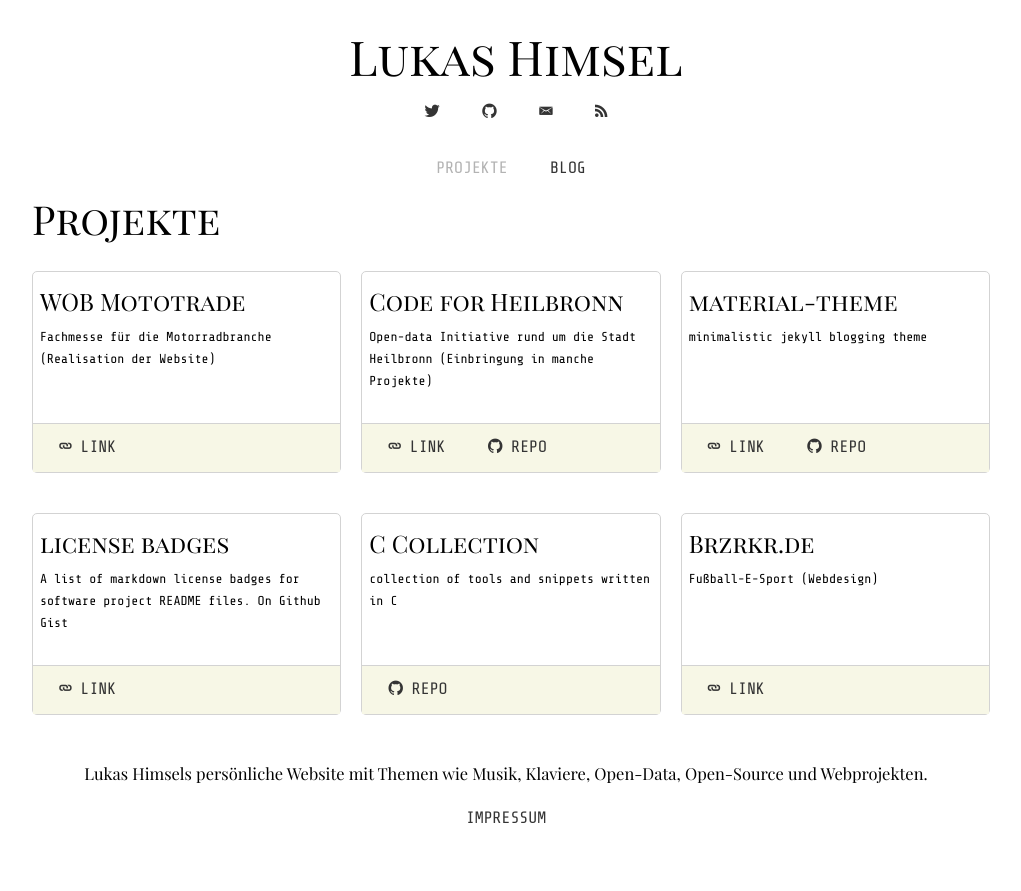
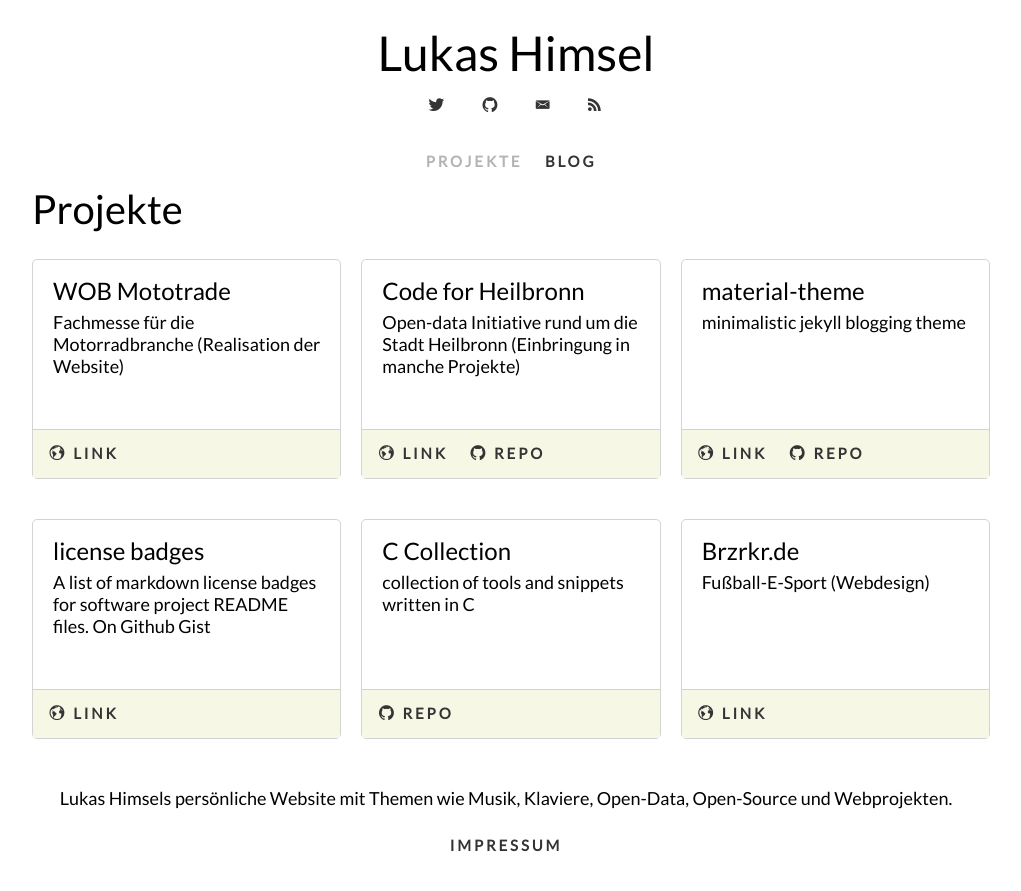
Before and after one commit to NishkaDG/lukas-h.github.io, a Jekyll site: the page built from index.html, in a window 1280 px wide. Shown: the top 891 px of the page, without its empty margins (129-1150 px from the left). Built offline with Jekyll 4.4.1, drawn with Linux system fonts in a browser that asks for light colours; some web fonts are replaced.

Commit message:
new fonts

```diff
--- a/assets/css/main.css
+++ b/assets/css/main.css
@@ -3,6 +3,7 @@
  * A simple, responsive, and handy CSS grid by @cobyism
  * https://github.com/cobyism/gridism
  */
+@import url('https://fonts.googleapis.com/css?family=Lato');
 
 /* Preserve some sanity */
 .grid,
@@ -108,29 +109,13 @@
   .hide-on-desktops {
     display: none !important;
   }
-}
-
-@font-face {
-  font-family: 'Playfair Display';
-  font-style: normal;
-  font-weight: 400;
-  src: url(../fonts/pf.ttf) format('truetype');
-}
-@font-face {
-  font-family: 'Playfair Display SC';
-  font-style: normal;
-  font-weight: 400;
-  src: url(../fonts/pfsc.ttf) format('truetype');
-}
-@font-face {
-  font-family: 'Share Tech Mono';
-  font-style: normal;
-  font-weight: 400;
-  src: url(../fonts/st.ttf) format('truetype');
+  .card-content{
+     padding: 10px 20px 20px !important;
+  }
 }
 body{
-    font-family: 'Playfair Display', serif;
-    font-size: 16.5px;
+   font-family: 'Lato', sans-serif;
+    font-size: 18px;
 }
 h1{ font-size: 3rem; }
 h2{ font-size: 2.5rem; }
@@ -140,7 +125,7 @@
 h6{ font-size: 1.2rem; }
 h1, h2, h3, h4, h5, h6{
     margin: 6px 0 6px;
-    font-family: 'Playfair Display SC', serif;
+   font-family: 'Lato', sans-serif;
     font-weight: 500;
 }
 a{
@@ -179,7 +164,7 @@
     display: inline-block;
     height: 36px;
     line-height: 36px;
-    padding: 0 1.2rem;
+    padding: 0 0.6rem;
     cursor: pointer;
     transition: background-color .2s;
     vertical-align: middle;
@@ -188,7 +173,17 @@
     box-shadow: none;
     -webkit-tap-highlight-color: transparent;
     text-decoration: none;
-    font-family: 'Share Tech Mono', monospace;
+    text-transform: uppercase;
+    font-size: 15px;
+    font-weight: 600;
+    letter-spacing: .18rem;
+    font-family:'Lato',sans-serif;
+}
+.github-icon, .twitter-icon, .mail-icon, .rss-icon{
+    padding: 0 1rem;
+}
+.btn i{
+  font-size: 17px;
 }
 .btn:focus, .btn:hover {
     background-color: rgba(0,0,0,0.1);
@@ -211,11 +206,6 @@
     margin: 0;
     padding: 7px 7px 5px;
     min-height: calc(175px - 36px);
-}
-.card-content span, small{
-    font-family: 'Share Tech Mono', monospace;
-    font-size: 13px;
-    line-height: 17px;
 }
 .card-action{
     border-top: 1px solid lightgrey;
@@ -241,16 +231,18 @@
 .post-content h4,
 .post-content h5,
 .post-content h6{
-    font-family: 'Playfair Display', serif;
+   font-family: 'Lato', sans-serif;
     padding-left: 8px;
     border-left: 5px solid #db4646;
 }
 .chip{
     display: inline-block;
     height: 30px;
-    font-family: 'Share Tech Mono', monospace;
+    text-transform: uppercase;
     font-size: 13px;
-    font-weight: 500;
+    font-weight: 600;
+    letter-spacing: .18rem;
+    font-family:'Lato',sans-serif;
     line-height: 30px;
     padding: 0 10px;
     border-radius: 15px;
@@ -258,11 +250,14 @@
     margin-bottom: 5px;
     margin-right: 5px;
 }
+.chip i{
+    font-size: 17px;
+}
 code, kbd{
     background: #eaeaea;
     border-radius: 3px;
     line-height: 16.5px;
-    font-family: 'Share Tech Mono', monospace;
-    font-size: 15px;
+    font-family:monospace;
+    font-size: 17px;
     padding: 2px 4px;
 }
--- a/blog.html
+++ b/blog.html
@@ -6,9 +6,9 @@
 <a class="btn" href="index.html">PROJEKTE</a>
 <a class="btn disabled" href="#">BLOG</a>
 </div>
+<h2>Blog</h2>
 <div class="card align-left">
 <div class="card-content">
-					<h2>Blog</h2>
 {% for post in site.posts %}
 <div id="{{ post.date | date: "%F-%H" }}" class="align-left post">
 	<article itemscope itemtype="http://schema.org/BlogPosting">
--- a/index.html
+++ b/index.html
@@ -18,7 +18,7 @@
     </div>
     <div class="card-action">
         {% if p.link %}
-        <a href="{{ p.link }}" class="btn"><i class="icon ion-link"></i> LINK</a>
+        <a href="{{ p.link }}" class="btn"><i class="icon ion-earth"></i> LINK</a>
         {% endif %}
         {% if p.github %}
         <a href="{{ p.github }}" class="btn"><i class="icon ion-social-github"></i> REPO</a>
@@ -34,7 +34,7 @@
     </div>
     <div class="card-action">
         {% if p.link %}
-        <a href="{{ p.link }}" class="btn"><i class="icon ion-link"></i> LINK</a>
+        <a href="{{ p.link }}" class="btn"><i class="icon ion-earth"></i> LINK</a>
         {% endif %}
         {% if p.github %}
         <a href="{{ p.github }}" class="btn"><i class="icon ion-social-github"></i> REPO</a>
```
Also changed, not shown: _posts/2017-04-12-Mit-JavaFX-loslegen.md (+0 -1 lines), _posts/2017-04-12-ghpages.md (+0 -1 lines), assets/fonts/pf.ttf (deleted), assets/fonts/pfsc.ttf (deleted), assets/fonts/st.ttf (deleted).
